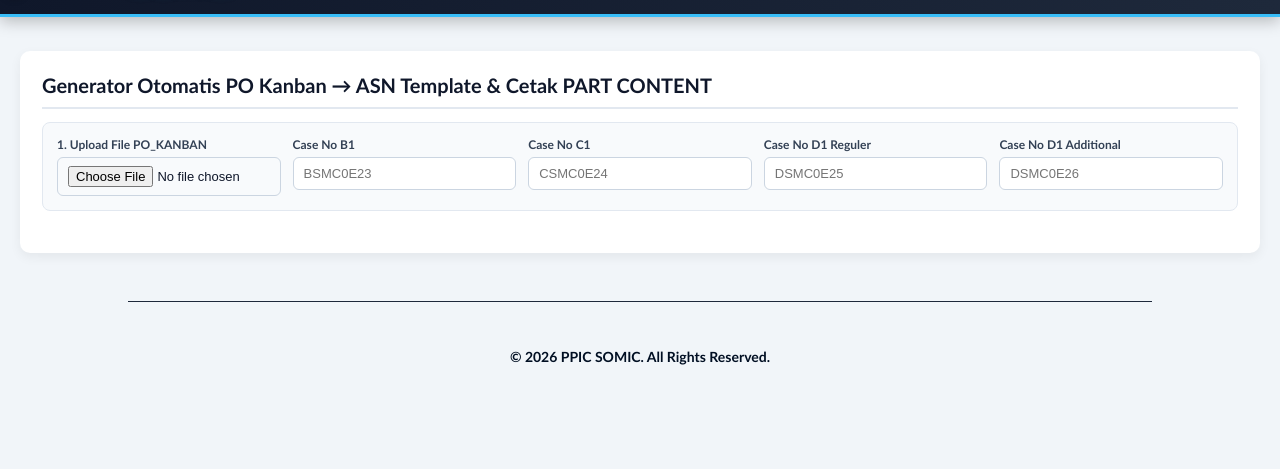
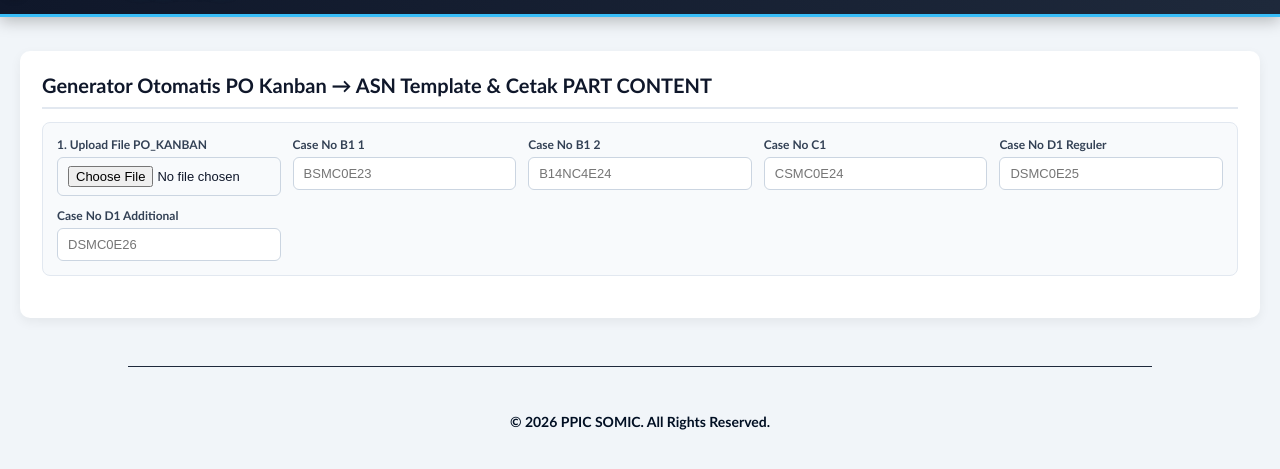
Before and after one commit to kurniawanheru280702-art/ASNSMC, a plain HTML site: page index.html in a window 1280 px wide. Shown: the part 49-518 px from the top of the page. Drawn offline with Linux system fonts and the light colour scheme.

Commit message:
nambah inputan

```diff
--- a/index.html
+++ b/index.html
@@ -25,9 +25,14 @@
         <input type="file" id="poFile" accept=".xlsx,.xls">
       </div>
         <div class="field">
-        <label>Case No B1</label>
+        <label>Case No B1 1</label>
         <input type="text" id="caseB1" placeholder="BSMC0E23" oninput="runValidation()">
-        <span id="errB1" class="error-msg" style="display:none; color:red; font-size:11px; font-weight:bold;">❌ Case B1 harus diawali huruf B!</span>
+        <span id="errB1" class="error-msg" style="display:none; color:red; font-size:11px; font-weight:bold;">❌ Case B1 1 harus diawali huruf B!</span>
+        </div>
+        <div class="field">
+          <label for="caseB1Pallet2">Case No B1 2</label>
+          <input type="text" id="caseB1Pallet2" placeholder="B14NC4E24" oninput="runValidation()">
+          <span id="errB1" class="error-msg" style="display:none; color:red; font-size:11px; font-weight:bold;">❌ Case B1 2 harus diawali huruf B!</span>
         </div>
         <div class="field">
         <label>Case No C1</label>
```
